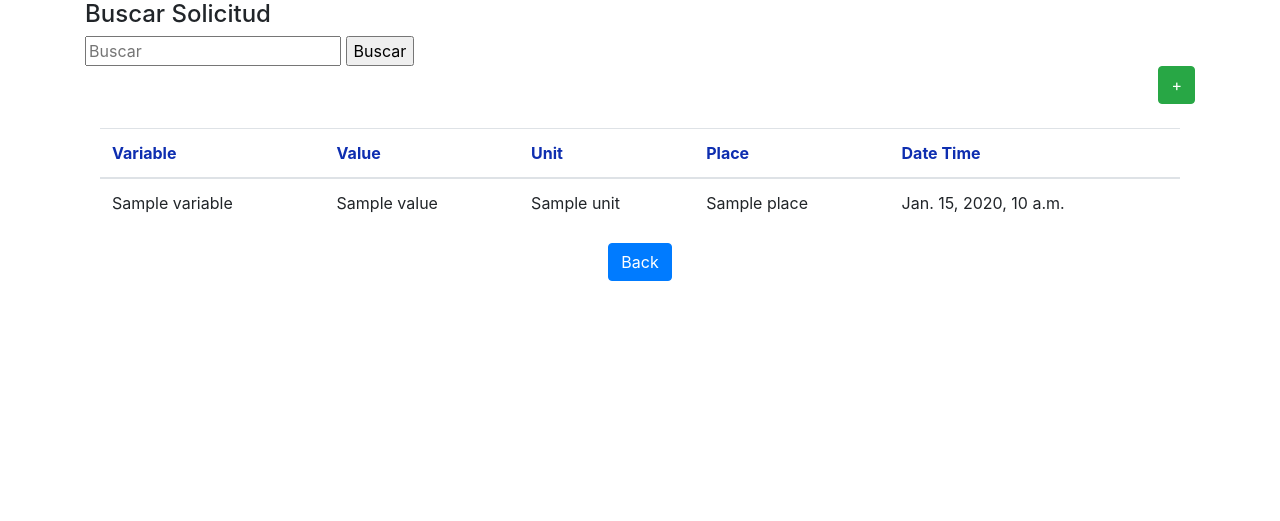
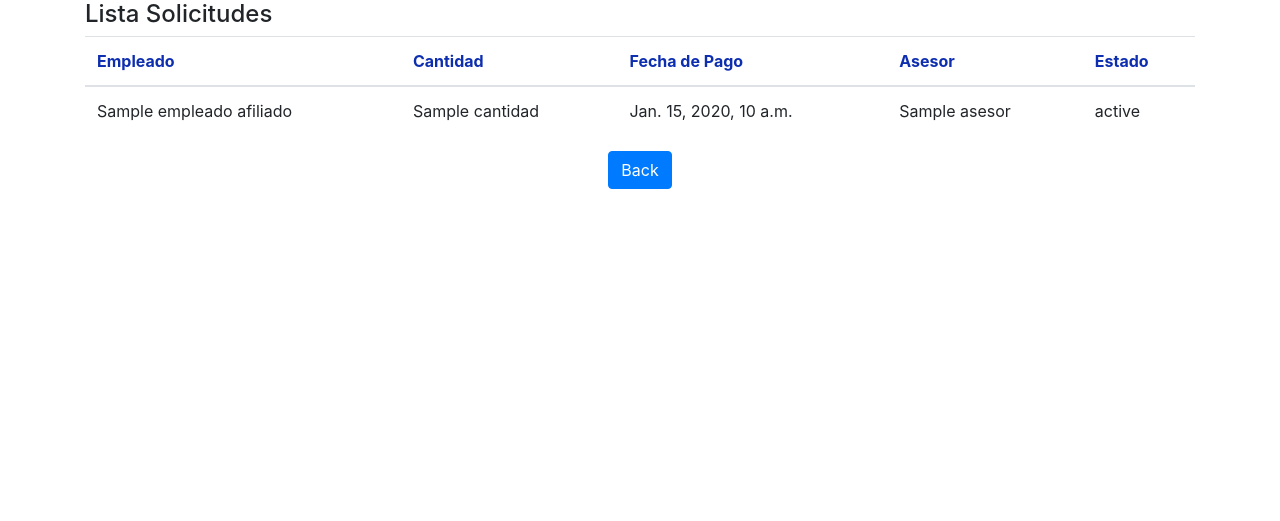
Before and after one commit to jjosorioc/ISIS2503-Django, a Django app: template Avanzo/AsesorAvanzo/templates/asesor.html in a window 1280 px wide. Shown: the part 98-619 px from the top of the page. Run offline with Django 4.2, Linux system fonts and the light colour scheme; the template is opened without the code that fills it: most values are stand-ins (such as "Sample title", 1, 10 or a date in 2020); parts of the project's set-up code (start-up, migrations or seed data) failed here and were passed over; some libraries are stand-ins or nearby versions.

Commit message:
Ya se pueden ver todas las solicitudes

```diff
--- a/Avanzo/AsesorAvanzo/logic/logic_asesorAvanzo.py
+++ b/Avanzo/AsesorAvanzo/logic/logic_asesorAvanzo.py
@@ -1,3 +1,4 @@
+from Solicitud.models import Solicitud
 from EmpleadoAfiliado.models import EmpleadoAfiliado
 
 from AsesorAvanzo.models import AsesorAvanzo
@@ -8,3 +9,8 @@ def get_empleadosAfiliados():
     queryset = EmpleadoAfiliado.objects.all()
 
     return queryset
+
+def get_solicitudes():
+    queryset = Solicitud.objects.all()
+
+    return queryset
--- a/Avanzo/AsesorAvanzo/templates/asesor.html
+++ b/Avanzo/AsesorAvanzo/templates/asesor.html
@@ -4,50 +4,32 @@
 <div class="content">
     <div class="">
         <div class="page-header-title">
-            <h4 class="page-title">Buscar Solicitud</h4>
-            <form>
-                <input type="text" name="search" placeholder="Buscar">
-                <input type="submit" value="Buscar">
-            </form>
+            <h4 class="page-title">Lista Solicitudes</h4>
 
-
-            <div style="text-align:right;">
-
-                <button type="button" class="btn btn-success waves-effect waves-light"
-                        onClick=" window.location.href='/measurementcreate' " style="text-align:center;">+
-                </button>
-            </div>
-
-        </div>
-    </div>
-
-    <br>
-
-    <div class="page-content-wrapper">
-        <div class="container">
-            <!-- Content page -->
 
             <div class="panel panel-default">
                 <div class="panel-body">
                     <table class="table table-hover">
                         <thead>
                         <tr style="color:#0E2EB0">
-                            <th font color="red">Variable</th>
-                            <th>Value</th>
-                            <th>Unit</th>
-                            <th>Place</th>
-                            <th>Date Time</th>
+                            <th font color="red">Empleado</th>
+                            <th>Cantidad</th>
+                            <th>Fecha de Pago</th>
+                            <th>Asesor</th>
+                            <th>Estado</th>
                         </tr>
                         </thead>
                         <tbody>
 
-                        {% for measurement in measurement_list %}
+                        {% comment %} 'solicitudes' == context de listaSolicitudes {% endcomment %}
+                        {% for Solicitud in solicitudes %}
                         <tr>
-                            <td>{{ measurement.variable.name }}</td>
-                            <td>{{ measurement.value }}</td>
-                            <td>{{ measurement.unit }}</td>
-                            <td>{{ measurement.place }}</td>
-                            <td>{{ measurement.dateTime }}</td>
+                            <td>{{ Solicitud.empleadoAfiliado.nombre }}</td>
+                            <td>{{ Solicitud.cantidad }}</td>
+                            <td>{{ Solicitud.fechaPago }}</td>
+                            <td>{{ Solicitud.asesor.nombre }}</td>
+                            <td>{{ Solicitud.estado }}</td>
+
                         </tr>
                         {% endfor %}
 
--- a/Avanzo/AsesorAvanzo/urls.py
+++ b/Avanzo/AsesorAvanzo/urls.py
@@ -4,6 +4,6 @@ from django.views.decorators.csrf import csrf_exempt
 from . import views
 
 urlpatterns = [
-    path('asesor/', views.listaEmpleados, name='listaEmpleados'),
+    path('asesor/', views.listaSolicitudes),
 
 ]
--- a/Avanzo/EmpleadoAfiliado/views.py
+++ b/Avanzo/EmpleadoAfiliado/views.py
@@ -1,6 +1,10 @@
 from django.shortcuts import render
-from logic.logic_empleadoAfiliado import get_solicitudesByEmpleado, get_empleado_by_identificacion
+from logic.logic_empleadoAfiliado import get_solicitudesByEmpleado, get_empleado_by_identificacion, get_solicitudes
 
+
+def solicitudes_list(request):
+    solicitudes = get_solicitudes()
+    return render(request, 'asesor.html', {'solicitudes': solicitudes})
 
 
 def solicitudByEmpleado(request, empleado: str):
```
Also changed, not shown: Avanzo/AsesorAvanzo/views.py (+7 -1 lines).
